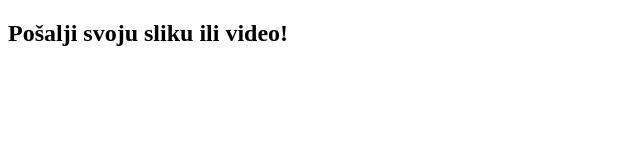
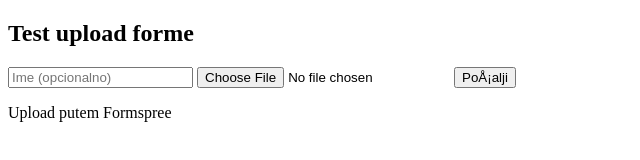
Before and after one commit to Dajana-Kristo/Wedding, a plain HTML site: page index.html in a window 1280 px wide. Shown: the whole page, without its empty margins (0-640 px from the left). Drawn offline with Linux system fonts and the light colour scheme.

Commit message:
Update index.html

```diff
--- a/index.html
+++ b/index.html
@@ -1,9 +1,13 @@
 <!DOCTYPE html>
 <html>
-<head>
-  <title>Upload slika s događaja</title>
-</head>
+<head><meta charset="utf‑8"><title>Upload Demo</title></head>
 <body>
-  <h2>Pošalji svoju sliku ili video!</h2>
+  <h2>Test upload forme</h2>
+  <form action="https://formspree.io/f/TVOJ_FORM_ID" method="POST" enctype="multipart/form-data">
+    <input type="text" name="ime" placeholder="Ime (opcionalno)">
+    <input type="file" name="file">
+    <button type="submit">Pošalji</button>
+  </form>
+  <p>Upload putem Formspree</p>
 </body>
 </html>
```
